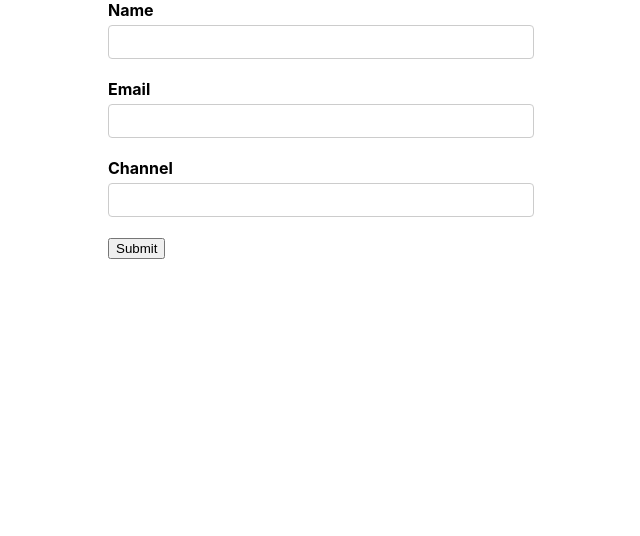
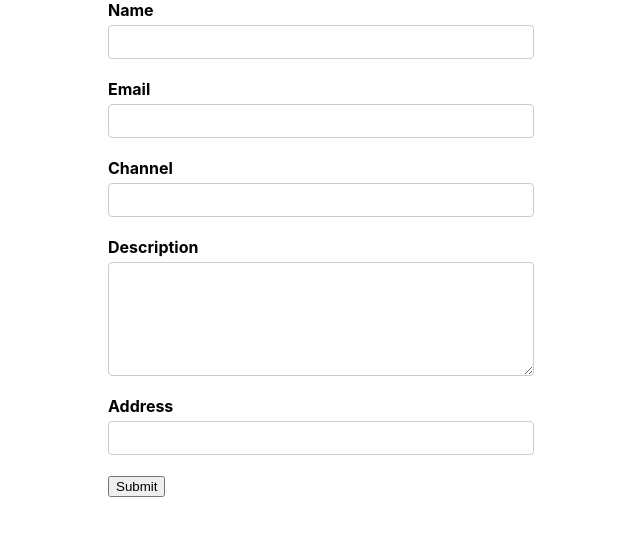
Before and after one commit to mones-cse/react-formik, a React (Create React App) app: page / in a window 1280 px wide. Shown: the top 536 px of the page, without its empty margins (319-959 px from the left). Built offline with nearby package versions, Linux system fonts and the light colour scheme.

Commit message:
text area using as keyword and render props patten for address field

```diff
--- a/src/components/YoutubeForm.js
+++ b/src/components/YoutubeForm.js
@@ -1,48 +1,26 @@
 import React from "react";
-import { Form, Formik , Field,ErrorMessage} from "formik";
+import { Form, Formik, Field, ErrorMessage } from "formik";
 import * as yup from "yup";
 
 const initialValues = {
     name: "",
     email: "",
     channel: "",
+    description: "",
+    address: "",
 };
 const onSubmit = values => {
     console.log("values", values);
 };
-// const validate = values => {
-//     let errors = {};
-//     if (!values.name) {
-//         errors.name = "Required";
-//     }
-//     if (!values.email) {
-//         errors.email = "Required";
-//     } else if (
-//         !/^(([^<>()[\]\.,;:\s@\"]+(\.[^<>()[\]\.,;:\s@\"]+)*)|(\".+\"))@(([^<>()[\]\.,;:\s@\"]+\.)+[^<>()[\]\.,;:\s@\"]{2,})$/i.test(
-//             values.email
-//         )
-//     ) {
-//         errors.email = "Invalid email";
-//     }
-//
-//     if (!values.channel) {
-//         errors.channel = "Required";
-//     }
-//     return errors;
-// };
 
 const validationSchema = yup.object().shape({
     name: yup.string().required("Required"),
     email: yup.string().email("invalid email format").required("Required"),
     channel: yup.string().required("Required"),
+    description: yup.string().optional(),
+    address:yup.string().required("Required")
 });
 const YouTubeForm = () => {
-    // const formik = useFormik({
-    //     initialValues,
-    //     validationSchema,
-    //     onSubmit,
-    // });
-    // console.log("errors", formik.errors, formik.touched);
     return (
         <Formik
             initialValues={initialValues}
@@ -52,51 +30,49 @@ const YouTubeForm = () => {
             <Form>
                 <div className={"form-control"}>
                     <label htmlFor="name">Name</label>
-                    <Field
-                        type="text"
-                        id={"name"}
-                        name={"name"}
-                        // onChange={formik.handleChange}
-                        // value={formik.values.name}
-                        // onBlur={formik.handleBlur}
-
-                    />
-                    <ErrorMessage name={"name"}/>
-                    {/*{formik.errors.name && formik.touched.name && (*/}
-                    {/*    <div className={"error"}>{formik.errors.name}</div>*/}
-                    {/*)}*/}
+                    <Field type="text" id={"name"} name={"name"} />
+                    <ErrorMessage name={"name"} />
                 </div>
                 <div className={"form-control"}>
                     <label htmlFor="email">Email</label>
-                    <Field
-                        type="email"
-                        name={"email"}
-                        id={"email"}
-                        // onChange={formik.handleChange}
-                        // value={formik.values.email}
-                        // onBlur={formik.handleBlur}
-
-                    />
-                    {/*{formik.errors.email && formik.touched.email && (*/}
-                    {/*    <div className={"error"}>{formik.errors.email}</div>*/}
-                    {/*)}*/}
-                    <ErrorMessage name={"email"}/>
+                    <Field type="email" name={"email"} id={"email"} />
+                    <ErrorMessage name={"email"} />
                 </div>
                 <div className={"form-control"}>
                     <label htmlFor="channel">Channel</label>
+                    <Field type="text" id={"channel"} name={"channel"} />
+                    <ErrorMessage name={"channel"} />
+                </div>
+                <div className={"form-control"}>
+                    <label htmlFor="channel">Description</label>
                     <Field
                         type="text"
-                        id={"channel"}
-                        name={"channel"}
-                        // onChange={formik.handleChange}
-                        // value={formik.values.channel}
-                        // onBlur={formik.handleBlur}
-
+                        id={"description"}
+                        name={"description"}
+                        as={"textarea"}
+                        style={{ height: "100px" }}
                     />
-                    {/*{formik.errors.channel && formik.touched.channel && (*/}
-                    {/*    <div className={"error"}>{formik.errors.channel}</div>*/}
-                    {/*)}*/}
-                    <ErrorMessage name={"channel"}/>
+                    <ErrorMessage name={"description"} />
+                </div>
+                <div className={"form-control"}>
+                    <label htmlFor="address">Address</label>
+                    <Field name={"address"}>
+                        {props => {
+                            const { field, from, meta } = props;
+                            console.log(props);
+                            return (
+                                <div>
+                                    <input
+                                        type="text"
+                                        id={"address"}
+                                        {...field}
+                                    />
+                                    {meta.touched && meta.error && <div>{meta.error}</div>}
+                                </div>
+                            );
+                        }}
+                    </Field>
+                    <ErrorMessage name={"description"} />
                 </div>
 
                 <button type={"submit"}>Submit</button>
```
